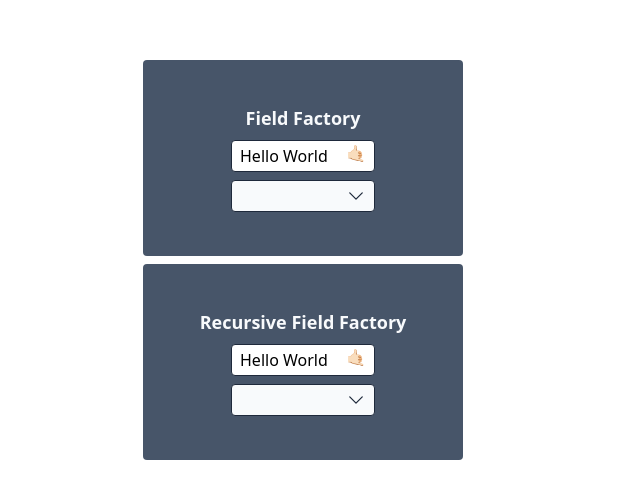
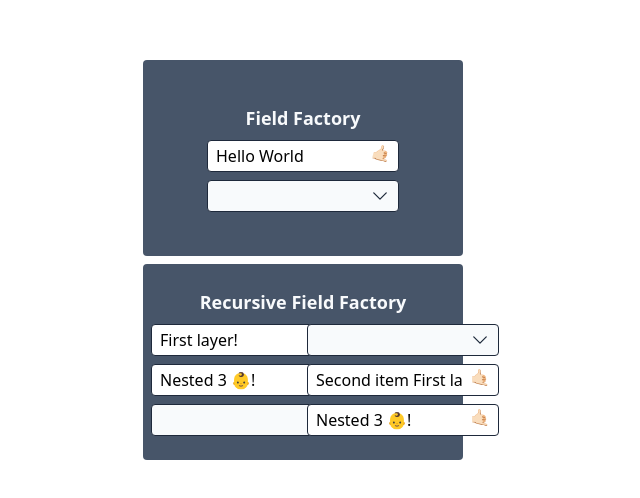
Before and after one commit to jakyle/angular-sandbox, an Angular app: page / in a window 1280 px wide. Shown: the part 140-638 px from the top of the page, without its empty margins (337-977 px from the left). Built offline with nearby package versions, Linux system fonts and the light colour scheme.

Commit message:
better example showcasing

```diff
--- a/src/app/app.component.html
+++ b/src/app/app.component.html
@@ -2,13 +2,15 @@
 	<section class="grid grid-rows-2 gap-2 h-1/2 w-3/12">
 		<div class="flex flex-col justify-center items-center bg-slate-600 rounded p-2 gap-2">
 			<h2 class="text-lg text-slate-50 font-semibold">Field Factory</h2>
-			<app-field-factory *ngFor="let field of fields" [field]="field"></app-field-factory>
+			<app-field-factory *ngFor="let field of fields" class="italic" [field]="field"></app-field-factory>
 		</div>
 
 		<div class="flex flex-col justify-center items-center bg-slate-600 rounded p-2 gap-2">
 			<h2 class="text-lg text-slate-50 font-semibold">Recursive Field Factory</h2>
-			<app-recursive-field *ngFor="let field of recursiveFields" [field]="field.field"
+			<div class="grid grid-cols-2 grid-flow-row gap-2">
+				<app-recursive-field *ngFor="let field of recursiveFields" [field]="field.field"
 				[child]="field.child"></app-recursive-field>
+			</div>
 		</div>
 	</section>
 </main>
--- a/src/app/fields.service.ts
+++ b/src/app/fields.service.ts
@@ -40,25 +40,46 @@ export class FieldsService {
       {
         field: {
           type: FieldType.TEXT,
-          value: 'Hello World'
+          value: 'First layer!'
         },
         child: {
           field: {
             type: FieldType.SELECT,
             options: [
               {
-                label: 'Refresh',
-                value: 'refresh'
-              },
-              {
-                label: 'Settings',
-                value: 'settings'
-              },
-              {
-                label: 'Help',
-                value: 'help'
+                label: 'Nested 2!',
+                value: 'nested2'
               },
             ]
+          },
+          child: {
+            field: {
+              type: FieldType.TEXT,
+              value: 'Nested 3 👶!',
+            }
+          }
+        }
+      },
+      {
+        field: {
+          type: FieldType.TEXT,
+          value: 'Second item First layer!'
+        },
+        child: {
+          field: {
+            type: FieldType.SELECT,
+            options: [
+              {
+                label: 'Nested 2!',
+                value: 'nested2'
+              },
+            ]
+          },
+          child: {
+            field: {
+              type: FieldType.TEXT,
+              value: 'Nested 3 👶!',
+            }
           }
         }
       }
--- a/src/app/select-field/select-field.component.ts
+++ b/src/app/select-field/select-field.component.ts
@@ -8,7 +8,7 @@ import { Option } from '../models/Field.model';
   selector: 'app-select-field',
   templateUrl: './select-field-component.html',
   host: {
-    'class': 'w-36 h-8',
+    'class': 'w-48 h-8',
   }
 })
 export class SelectFieldComponent implements AfterViewInit, OnDestroy {
--- a/src/app/text-field/text-field.component.ts
+++ b/src/app/text-field/text-field.component.ts
@@ -5,7 +5,7 @@ import { Component, Input } from '@angular/core';
   templateUrl: './text-field.component.html',
   styleUrls: ['./text-field.component.css'],
   host: {
-    'class': 'flex flex-row gap-2 px-2 rounded w-36 h-8 border border-slate-800 focus-within:ring-2 ring-sky-500 bg-white',
+    'class': 'flex flex-row gap-2 px-2 rounded w-48 h-8 border border-slate-800 focus-within:ring-2 ring-sky-500 bg-white',
   }
 })
 export class TextFieldComponent {
```
